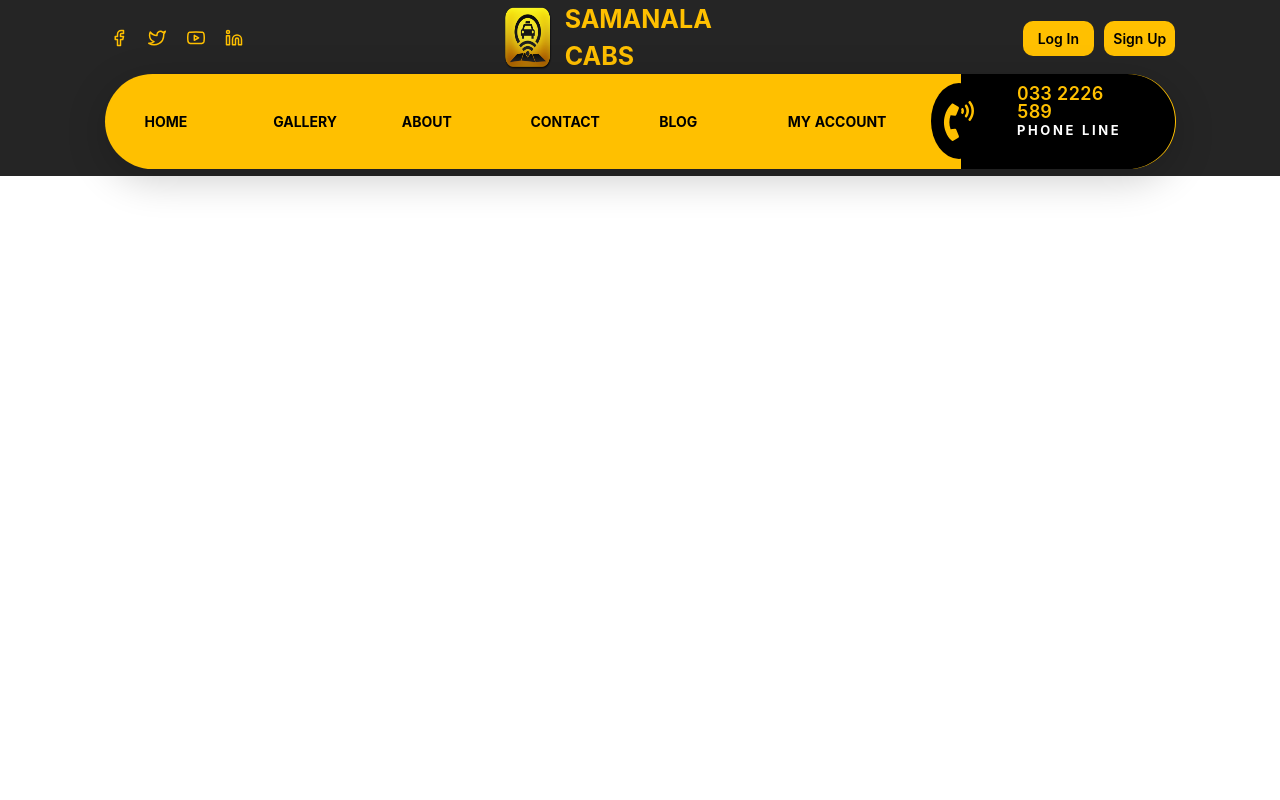
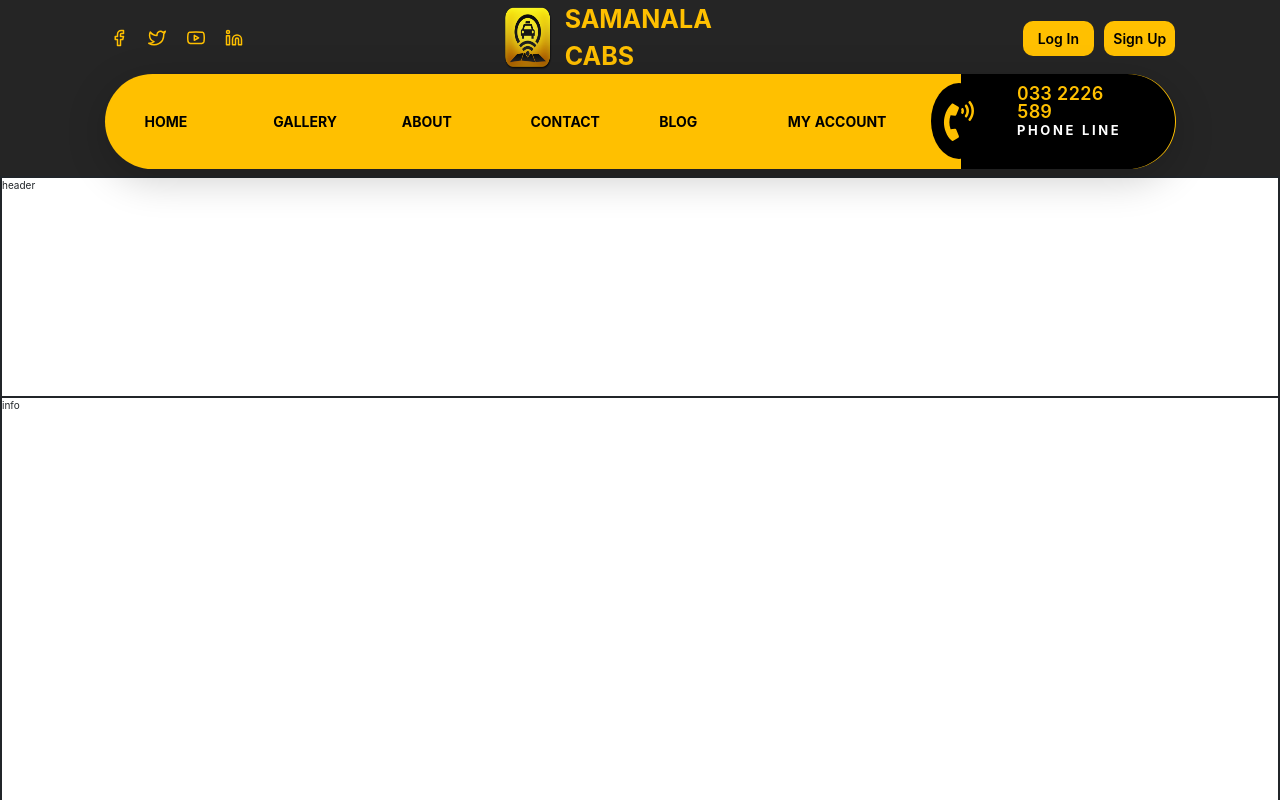
Before and after one commit to nimesha-edirisinghe/travel-management-system, a React (Create React App) app: page /about in a window 1280 px wide. Built offline with nearby package versions, Linux system fonts and the light colour scheme; the HTML template or start-up script is replaced by a standard one.

Commit message:
implement about page structure

```diff
--- a/src/app/pages/AboutPage/AboutPage.scss
+++ b/src/app/pages/AboutPage/AboutPage.scss
@@ -10,4 +10,55 @@
     width: 100%;
     background-color: #252525;
   }
+
+  .about-body-content {
+    height: 550%;
+    width: 100%;
+    border: 1px solid;
+    display: flex;
+    flex-direction: column;
+    align-items: center;
+
+    .about-header-wrapper {
+      height: 5%;
+      width: 100%;
+      border: 1px solid;
+    }
+
+    .about-info-wrapper {
+      height: 19%;
+      width: 100%;
+      border: 1px solid;
+    }
+
+    .about-benefits-wrapper {
+      height: 17%;
+      width: 100%;
+      border: 1px solid;
+    }
+
+    .about-history-wrapper {
+      height: 17%;
+      width: 100%;
+      border: 1px solid;
+    }
+
+    .about-offer-wrapper {
+      height: 18%;
+      width: 100%;
+      border: 1px solid;
+    }
+
+    .about-add-wrapper {
+      height: 9%;
+      width: 100%;
+      border: 1px solid;
+    }
+
+    .about-footer-wrapper {
+      height: 15%;
+      width: 100%;
+      border: 1px solid;
+    }
+  }
 }
--- a/src/app/pages/AboutPage/AboutPage.tsx
+++ b/src/app/pages/AboutPage/AboutPage.tsx
@@ -1,6 +1,8 @@
 import React from 'react';
 import './AboutPage.scss';
 import { MyNavBar } from 'app/components';
+import FooterSection from '../HomePage/components/FooterSection';
+import AdvertisementSection from '../HomePage/components/AdvertisementSection';
 
 const AboutPage = () => {
   return (
@@ -8,6 +10,19 @@ const AboutPage = () => {
       <div className="about-navbar">
         <MyNavBar />
       </div>
+      <div className="about-body-content">
+        <div className="about-header-wrapper">header</div>
+        <div className="about-info-wrapper">info</div>
+        <div className="about-benefits-wrapper">benefits</div>
+        <div className="about-history-wrapper">history</div>
+        <div className="about-offer-wrapper">offer</div>
+        <div className="about-add-wrapper">
+          <AdvertisementSection />
+        </div>
+        <div className="about-footer-wrapper">
+          <FooterSection />
+        </div>
+      </div>
     </div>
   );
 };
```
